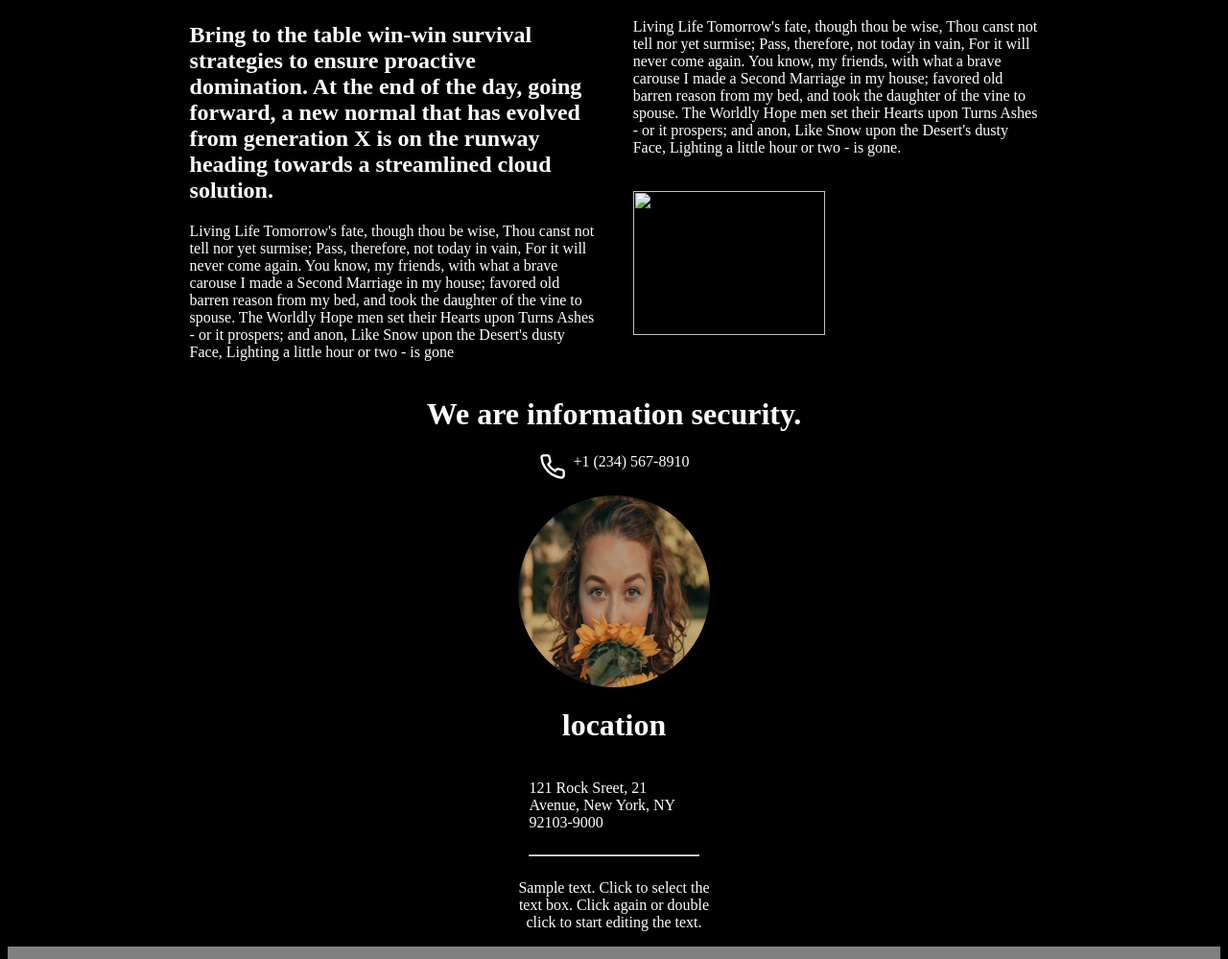
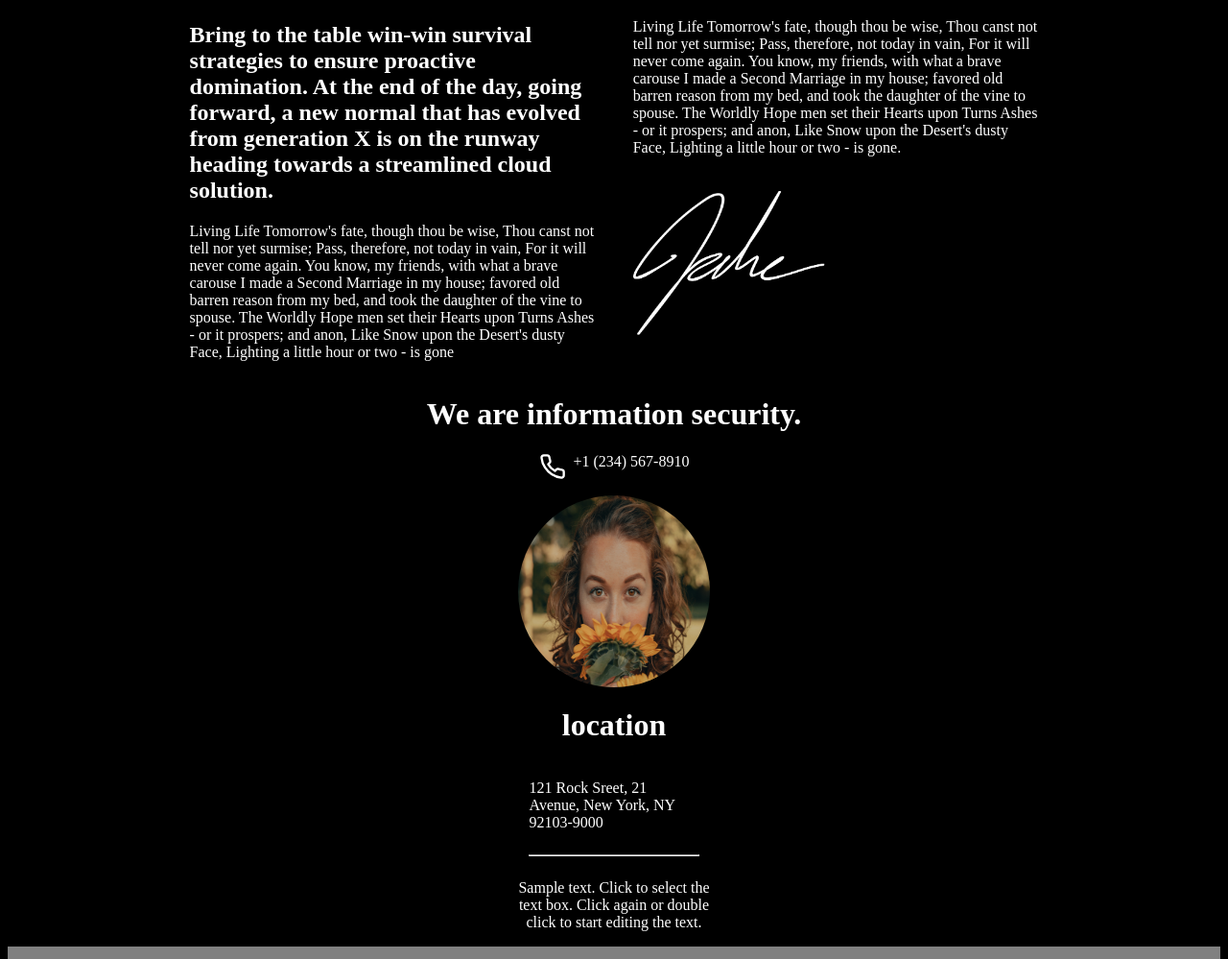
Before and after one commit to Somadinaubawike/assignment-3, a plain HTML site: page index.html in a window 1280 px wide. Shown: the part 2036-3035 px from the top of the page at 96% size. Drawn offline with Linux system fonts and the light colour scheme.

Commit message:
corrected signature img link

```diff
--- a/index.html
+++ b/index.html
@@ -68,7 +68,7 @@
             <div>
                 <p>Living Life Tomorrow's fate, though thou be wise, Thou canst not tell nor yet surmise; Pass, therefore, not today in vain, For it will never come again. You know, my friends, with what a brave carouse I made a Second Marriage in my house; favored old barren reason from my bed, and took the daughter of the vine to spouse.  The Worldly Hope men set their Hearts upon Turns Ashes - or it prospers; and anon, Like Snow upon the Desert's dusty Face, Lighting a little hour or two - is gone.</p>
                 <div class="signature">
-                    <img src="../assignmment-3/images/Signature-img.png" alt="">
+                    <img src="../assignment-3/images/Signature-img.png" alt="">
                 </div>
             </div>
         </section>
```
